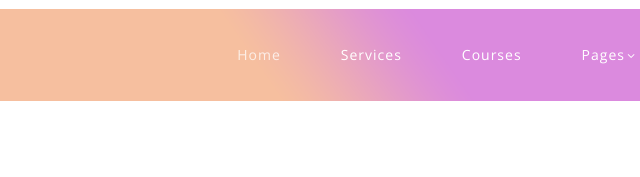
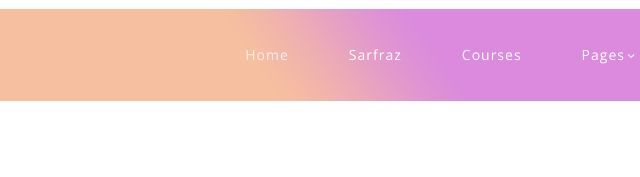
Before and after one commit to Iwebbi/edu, a plain HTML site: page index.html in a window 1280 px wide. Shown: the top 177 px of the page, 293-933 px from the left. Drawn offline with nearby package versions, Linux system fonts and the light colour scheme.

Commit message:
Update index.html

```diff
--- a/index.html
+++ b/index.html
@@ -32,9 +32,7 @@
     <link rel="stylesheet" href="assets/css/lightbox.css">
 <!--
 
-TemplateMo 573 EduWell
-
-https://templatemo.com/tm-573-eduwell
+created and Edited by Sarfraz.
 
 -->
   </head>
@@ -56,7 +54,7 @@ https://templatemo.com/tm-573-eduwell
                       <!-- ***** Menu Start ***** -->
                       <ul class="nav">
                           <li class="scroll-to-section"><a href="#top" class="active">Home</a></li>
-                          <li class="scroll-to-section"><a href="#services">Services</a></li>
+                          <li class="scroll-to-section"><a href="#services">Sarfraz</a></li>
                           <li class="scroll-to-section"><a href="#courses">Courses</a></li>
                           <li class="has-sub">
                               <a href="javascript:void(0)">Pages</a>
```
